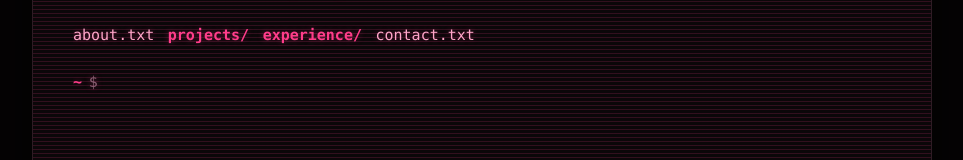
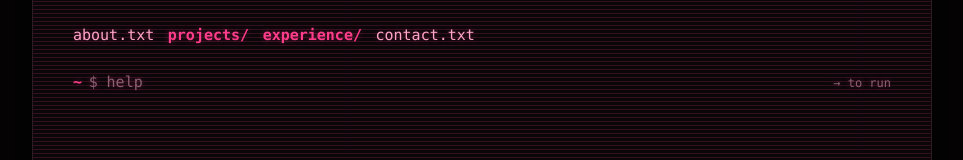
Before and after one commit to jenduo/jenduo.github.io, a React (Vite) app: page / in a window 1280 px wide. Shown: the part 358-518 px from the top of the page, without its empty margins (158-1121 px from the left). Built offline with nearby package versions, Linux system fonts and the light colour scheme.

Commit message:
feat: idle ghost suggestions in the input, accepted with arrow or tab

```diff
--- a/src/styles/terminal.css
+++ b/src/styles/terminal.css
@@ -271,6 +271,21 @@ body {
   outline: none;
 }
 
+/* The idle suggestion. Dim enough to read as a hint rather than as text the
+   visitor has already typed. */
+.input::placeholder {
+  color: var(--fg-dim);
+  opacity: 1;
+}
+
+.ghost-hint {
+  flex: 0 0 auto;
+  padding-left: 2ch;
+  color: var(--fg-dim);
+  font-size: 12px;
+  white-space: nowrap;
+}
+
 /* Chips are a phone affordance: typing `cd projects/` on a phone keyboard is a
    reason to leave. Hidden on pointer-capable widths. */
 .chips {
--- a/src/terminal/Terminal.tsx
+++ b/src/terminal/Terminal.tsx
@@ -1,11 +1,16 @@
 import { useEffect, useRef, useState } from 'react'
 import { displayPath } from '../fs/resolve'
 import { complete } from './complete'
+import { SUGGESTIONS } from './ghost'
 import { Line } from './Line'
 import { TitleBar } from './TitleBar'
+import { useGhostTyping } from './useGhostTyping'
 import { useShell } from './useShell'
 
 const CHIPS = ['help', 'ls', 'tree', 'cat about.txt', 'cd projects', 'cat contact.txt']
+
+/** How long a visitor can sit still before the shell offers a suggestion. */
+const IDLE_MS = 4000
 
 export function Terminal() {
   const { cwd, lines, history, submit, root } = useShell()
@@ -14,11 +19,24 @@ export function Terminal() {
   const inputRef = useRef<HTMLInputElement>(null)
   const endRef = useRef<HTMLDivElement>(null)
 
+  // Once someone has interacted they have understood the prompt, so the
+  // suggestion retires for good rather than reappearing mid-thought.
+  const [engaged, setEngaged] = useState(false)
+  const [idle, setIdle] = useState(false)
+
+  useEffect(() => {
+    const id = setTimeout(() => setIdle(true), IDLE_MS)
+    return () => clearTimeout(id)
+  }, [])
+
+  const ghost = useGhostTyping(idle && !engaged && input === '', SUGGESTIONS)
+
   useEffect(() => {
     endRef.current?.scrollIntoView({ block: 'end' })
   }, [lines])
 
   function run(command: string) {
+    setEngaged(true)
     submit(command)
     setInput('')
     setHistoryIndex(null)
@@ -26,6 +44,16 @@ export function Terminal() {
   }
 
   function onKeyDown(event: React.KeyboardEvent<HTMLInputElement>) {
+    // Accept the ghost suggestion the way fish and zsh-autosuggestions do.
+    // Runs the complete command, never the half-typed frame on screen.
+    if (ghost.full && (event.key === 'ArrowRight' || event.key === 'Tab')) {
+      event.preventDefault()
+      run(ghost.full)
+      return
+    }
+
+    setEngaged(true)
+
     if (event.key === 'Enter') {
       run(input)
       return
@@ -91,6 +119,7 @@ export function Terminal() {
               ref={inputRef}
               className="input"
               value={input}
+              placeholder={ghost.shown}
               onChange={(event) => setInput(event.target.value)}
               onKeyDown={onKeyDown}
               autoComplete="off"
@@ -100,6 +129,7 @@ export function Terminal() {
               aria-label="terminal input"
               autoFocus
             />
+            {ghost.shown ? <span className="ghost-hint">&rarr; to run</span> : null}
           </div>
 
           <div ref={endRef} />
--- /dev/null
+++ b/src/terminal/ghost.ts
@@ -0,0 +1,43 @@
+/**
+ * Idle suggestions for the input.
+ *
+ * Every entry must be a real, runnable command. The suggestion is one keypress
+ * from executing, so anything that is not a command would hand a visitor
+ * `command not found` as their first interaction with the site.
+ */
+export const SUGGESTIONS = ['help', 'cat about.txt', 'ls projects', 'tree', 'cat contact.txt']
+
+export interface GhostFrame {
+  /** What to display this tick, possibly a partial command. */
+  shown: string
+  /**
+   * The complete command this frame is building toward. Accepting always runs
+   * this, never `shown`: pressing the accept key mid-animation must not run a
+   * half-typed command like `cat contact`.
+   */
+  full: string
+}
+
+/**
+ * Expands suggestions into one frame per animation tick: typed out a character
+ * at a time, held, then blanked before the next.
+ *
+ * Modelling it as a flat frame list keeps the animation pure and testable. The
+ * hook only has to advance an index on an interval.
+ */
+export function ghostFrames(
+  suggestions: string[],
+  holdTicks = 22,
+  gapTicks = 5,
+): GhostFrame[] {
+  const frames: GhostFrame[] = []
+
+  for (const full of suggestions) {
+    for (let i = 1; i <= full.length; i++) frames.push({ shown: full.slice(0, i), full })
+    for (let i = 0; i < holdTicks; i++) frames.push({ shown: full, full })
+    // Blank frames carry no command, so the accept key cannot fire on them.
+    for (let i = 0; i < gapTicks; i++) frames.push({ shown: '', full: '' })
+  }
+
+  return frames
+}
--- /dev/null
+++ b/src/terminal/useGhostTyping.ts
@@ -0,0 +1,47 @@
+import { useEffect, useMemo, useState } from 'react'
+import type { GhostFrame } from './ghost'
+import { ghostFrames } from './ghost'
+
+const TICK_MS = 70
+const NONE: GhostFrame = { shown: '', full: '' }
+
+function usePrefersReducedMotion(): boolean {
+  const query = '(prefers-reduced-motion: reduce)'
+  const [reduced, setReduced] = useState(() => window.matchMedia(query).matches)
+
+  useEffect(() => {
+    const media = window.matchMedia(query)
+    const onChange = () => setReduced(media.matches)
+    media.addEventListener('change', onChange)
+    return () => media.removeEventListener('change', onChange)
+  }, [])
+
+  return reduced
+}
+
+/**
+ * The ghost suggestion to show, or a blank frame for none.
+ *
+ * Under reduced motion the first suggestion is shown complete and static: the
+ * point is to tell a visitor what to type, and that survives without motion.
+ */
+export function useGhostTyping(active: boolean, suggestions: string[]): GhostFrame {
+  const reduced = usePrefersReducedMotion()
+  const frames = useMemo(() => ghostFrames(suggestions), [suggestions])
+  const [index, setIndex] = useState(0)
+
+  const animating = active && !reduced && frames.length > 0
+
+  useEffect(() => {
+    if (!animating) return
+    const id = setInterval(() => setIndex((n) => (n + 1) % frames.length), TICK_MS)
+    return () => clearInterval(id)
+  }, [animating, frames.length])
+
+  if (!active) return NONE
+  if (reduced) {
+    const [first] = suggestions
+    return first ? { shown: first, full: first } : NONE
+  }
+  return frames[index] ?? NONE
+}
```
Also changed, not shown: 1 other file (tests, documents, lock files or other folders).
